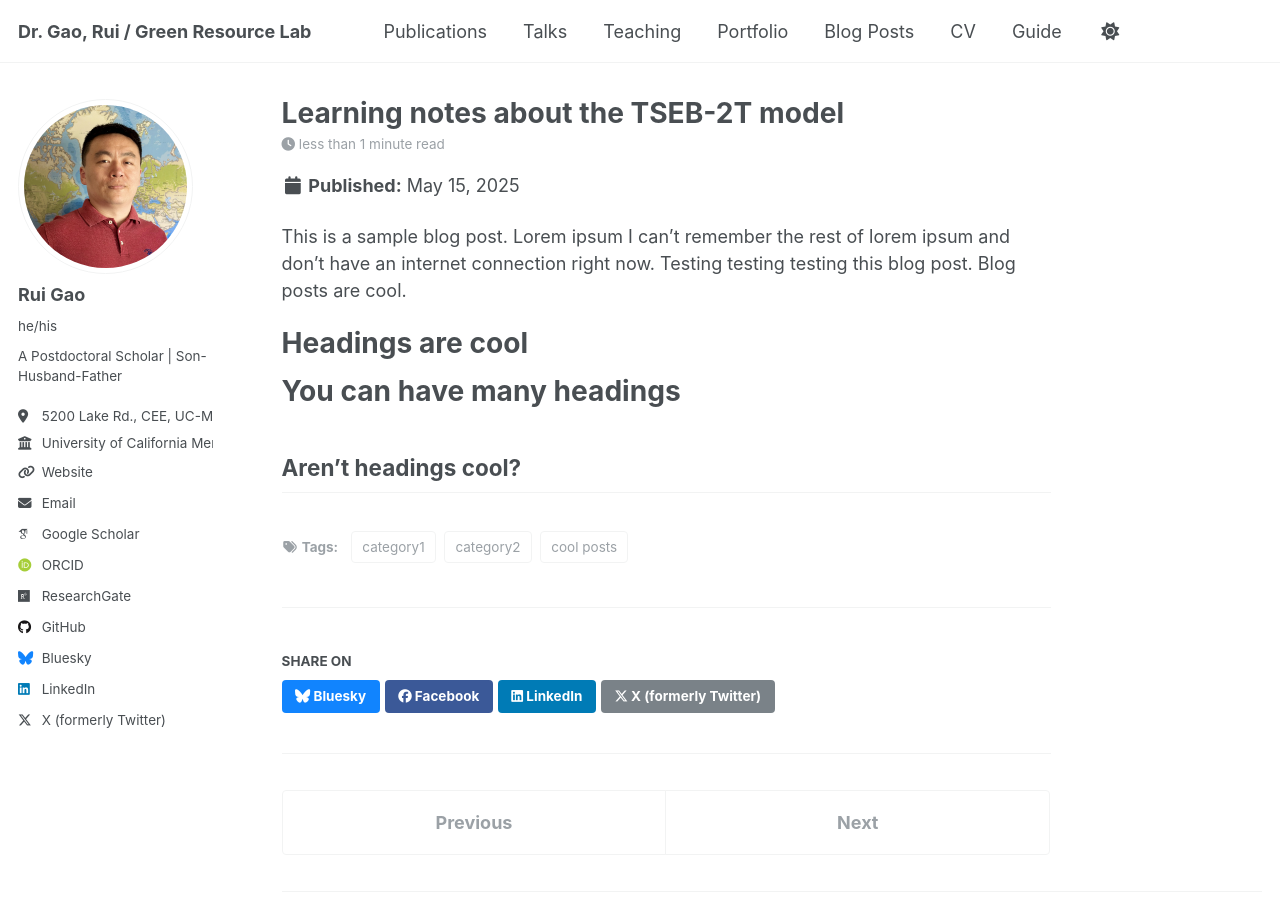
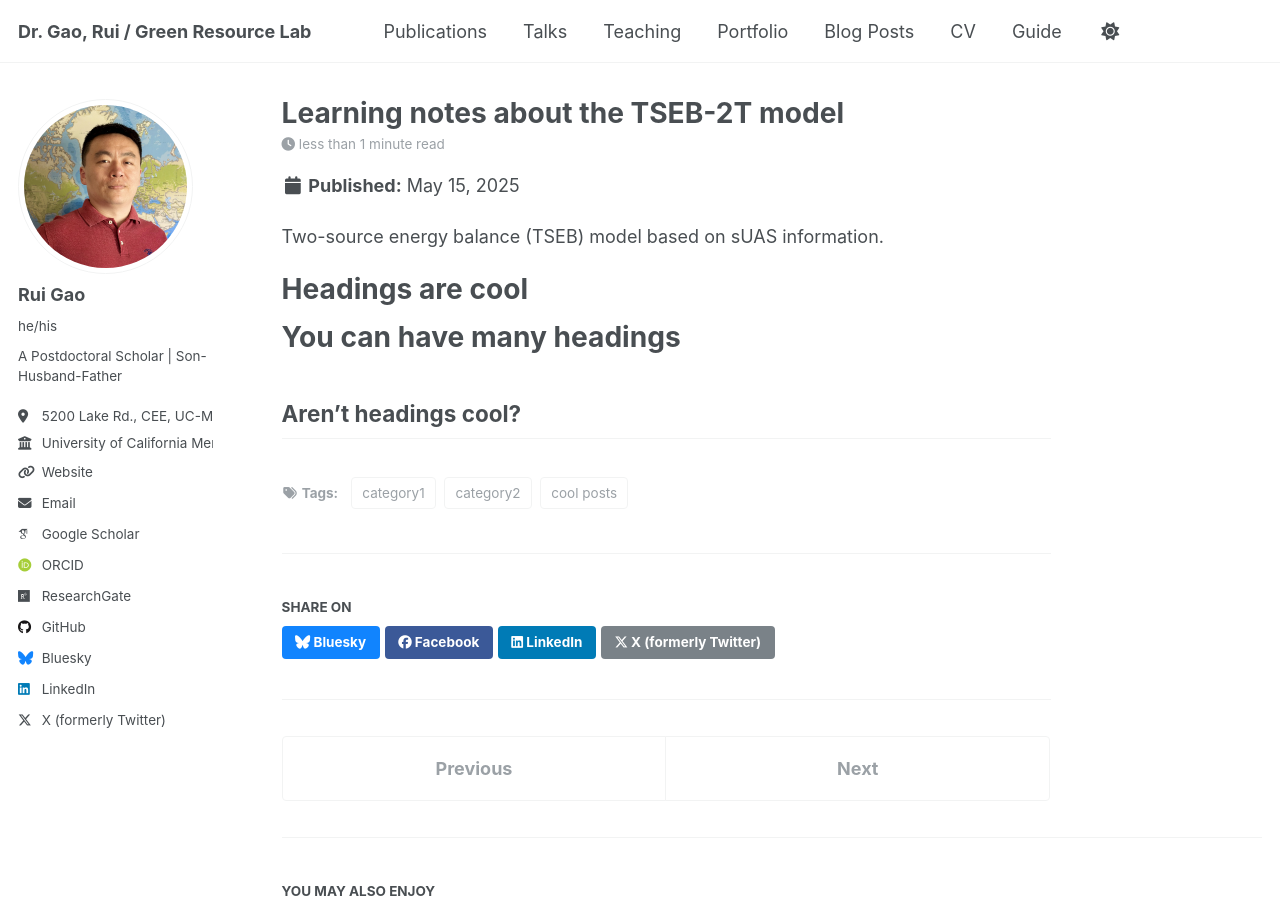
Before and after one commit to RuiGao9/RuiGao9.github.io, a Jekyll site: the page built from _posts/2025-05-15-blog-post-1.md, in a window 1280 px wide and 900 px high. Built offline with Jekyll 4.4.1, drawn with Linux system fonts in a browser that asks for light colours; some web fonts are replaced.

Commit message:
Update 2025-05-15-blog-post-1.md

```diff
--- a/_posts/2025-05-15-blog-post-1.md
+++ b/_posts/2025-05-15-blog-post-1.md
@@ -8,7 +8,8 @@
   - category2
 ---
 
-This is a sample blog post. Lorem ipsum I can't remember the rest of lorem ipsum and don't have an internet connection right now. Testing testing testing this blog post. Blog posts are cool.
+Two-source energy balance (TSEB) model based on sUAS information.
+
 
 Headings are cool
 ======
```
